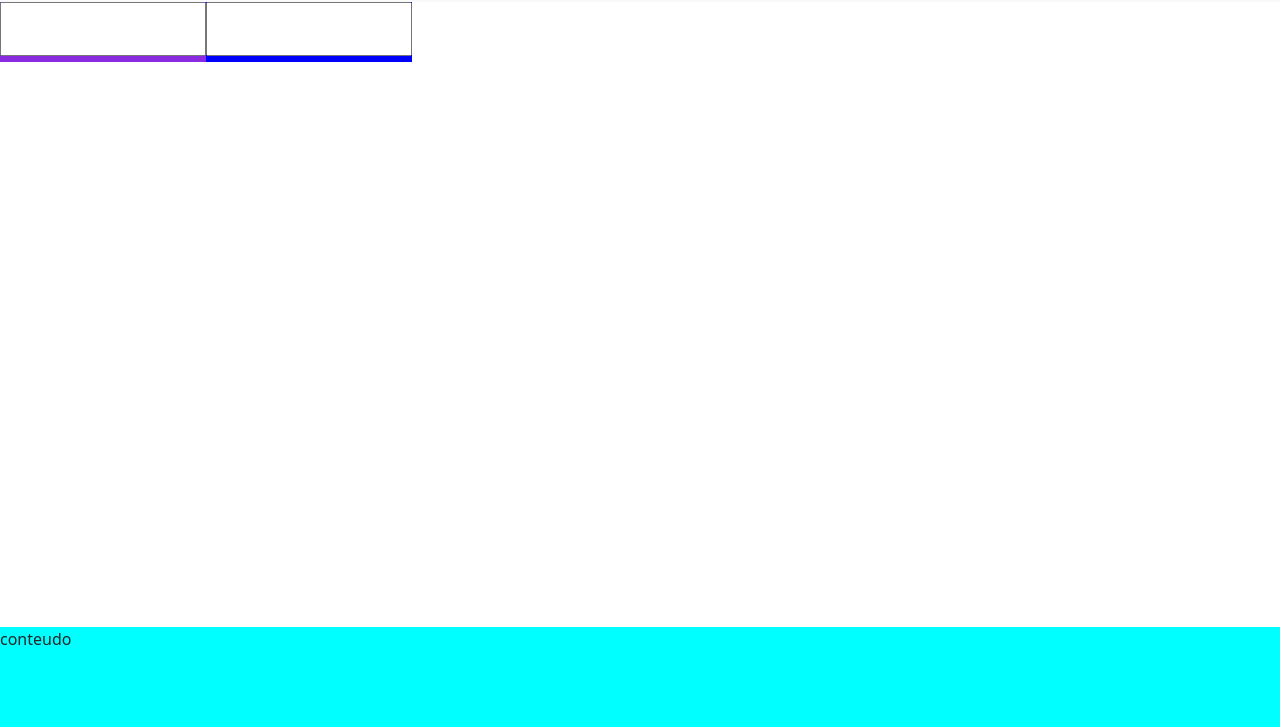
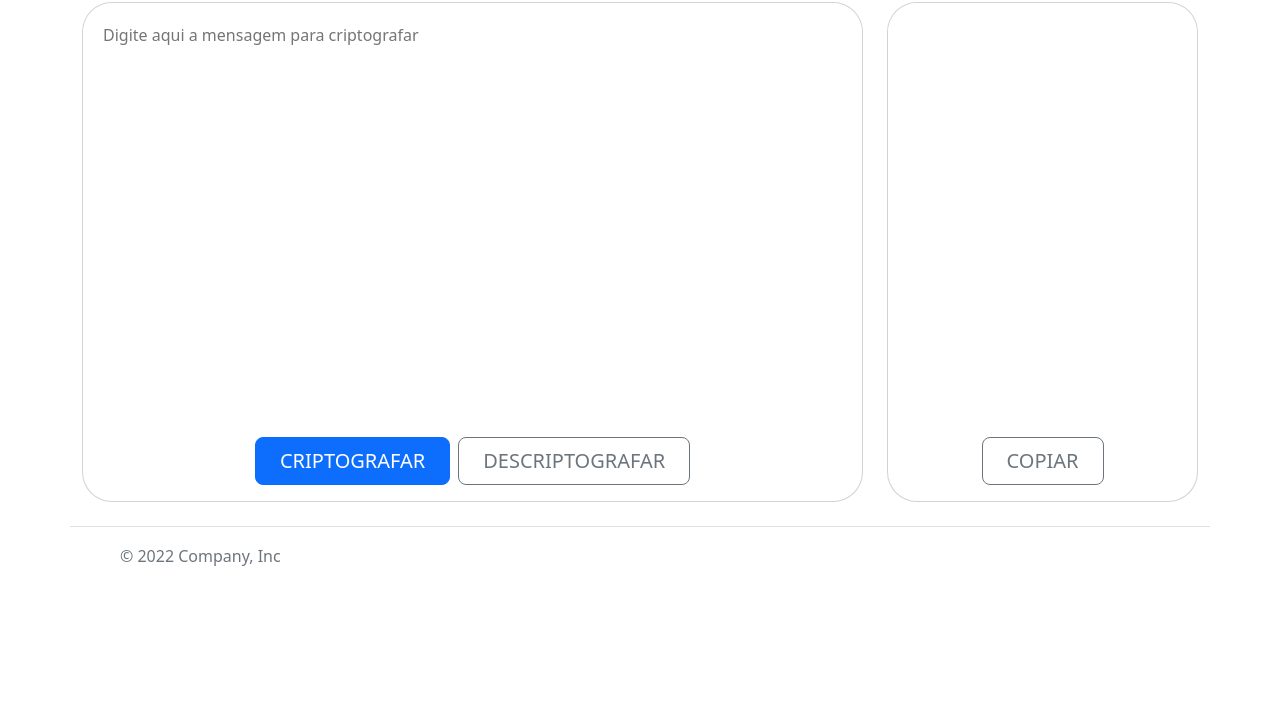
Before and after one commit to xand3/Codificador-Challenge-Oracle, a plain HTML site: page index.html in a window 1280 px wide. Shown: the part 73-800 px from the top of the page. Drawn offline with nearby package versions, Linux system fonts and the light colour scheme.

Commit message:
fazendo organização com bootstrap

```diff
--- a/assets/css/template.css
+++ b/assets/css/template.css
@@ -4,31 +4,29 @@ html, body {
     box-sizing: border-box;
     height: 100%;
 }
-.content {
-    padding-bottom: 100px;
-    display: flex;
-    flex-direction: row;
+textarea {
+    resize: none;
+    height: 100%;
+    border-radius: 30px;
 }
-#mensagem {
-    resize: none;
+#text {
+    padding: 20px;
+    border: none;
 }
-#resultado {
-    resize: none;
+#result {
+    border: none;
+    padding: 20px;
 }
-.codificador-area {
-    background-color: blueviolet;
+.input-area {
+    width: 70%;
 }
-.resultado-area {
-    background-color: blue;
+.result-area {
+    width: 30%;
 }
-
-
-
-footer {
-    width: 100%;
-    height: 100px;
-    position: absolute;
-	bottom: 0;
-	left: 0;
-    background-color: aqua;
+.card {
+    height: 500px;
+    border-radius: 30px;
 }
+.border-none {
+    border: none;
+}
--- a/index.html
+++ b/index.html
@@ -6,8 +6,11 @@
     <meta http-equiv="X-UA-Compatible" content="IE=edge">
     <meta name="viewport" content="width=device-width, initial-scale=1.0">
 
-    <link href="https://cdn.jsdelivr.net/npm/bootstrap@5.2.0/dist/css/bootstrap.min.css" rel="stylesheet" integrity="sha384-gH2yIJqKdNHPEq0n4Mqa/HGKIhSkIHeL5AyhkYV8i59U5AR6csBvApHHNl/vI1Bx" crossorigin="anonymous">
-    <script src="https://cdn.jsdelivr.net/npm/bootstrap@5.2.0/dist/js/bootstrap.bundle.min.js" integrity="sha384-A3rJD856KowSb7dwlZdYEkO39Gagi7vIsF0jrRAoQmDKKtQBHUuLZ9AsSv4jD4Xa" crossorigin="anonymous"></script>
+    <link href="https://cdn.jsdelivr.net/npm/bootstrap@5.2.0/dist/css/bootstrap.min.css" rel="stylesheet"
+        integrity="sha384-gH2yIJqKdNHPEq0n4Mqa/HGKIhSkIHeL5AyhkYV8i59U5AR6csBvApHHNl/vI1Bx" crossorigin="anonymous">
+    <script src="https://cdn.jsdelivr.net/npm/bootstrap@5.2.0/dist/js/bootstrap.bundle.min.js"
+        integrity="sha384-A3rJD856KowSb7dwlZdYEkO39Gagi7vIsF0jrRAoQmDKKtQBHUuLZ9AsSv4jD4Xa"
+        crossorigin="anonymous"></script>
 
     <link rel="stylesheet" href="assets/css/template.css">
 
@@ -16,12 +19,11 @@
 </head>
 
 <body>
-    <header>
-        <nav class="navbar bg-light">
+    <header class="container">
+        <nav class="navbar">
             <div class="container-fluid">
                 <a class="navbar-brand" href="#">
-                    <img src="assets/img/logo-alura.png" alt="Logo da Alura"
-                        class="d-inline-block align-text-top">
+                    <img src="assets/img/logo-alura.png" alt="Logo da Alura" class="d-inline-block align-text-top">
                 </a>
             </div>
         </nav>
@@ -29,20 +31,53 @@
     </header>
 
     <main>
-        <div class="content">
-            <div class="codificador-area">
-                <textarea name="" id="mensagem" ></textarea>
+        <div class="d-flex flex-row container mb-2">
+            <div class="input-area">
+                <div class="card">
+                    <textarea name="" id="text" placeholder="Digite aqui a mensagem para criptografar"></textarea>
+                    <div class="card-body">
+                            <div class="d-grid gap-2 d-sm-flex justify-content-sm-center">
+                                <button type="button" class="btn btn-primary btn-lg px-4 gap-3">CRIPTOGRAFAR</button>
+                                <button type="button" class="btn btn-outline-secondary btn-lg px-4">DESCRIPTOGRAFAR</button>
+                            </div>
+                    </div>
+                </div>
             </div>
-            <div class="resultado-area">
-                <textarea name="" id="resultado"></textarea>
+            <div class="result-area">
+                <div class="card ms-4">
+                    <textarea name="" id="result"></textarea>
+                    <div class="card-body">
+                            <div class="d-grid gap-2 d-sm-flex justify-content-sm-center">
+                                <button type="button" class="btn btn-outline-secondary btn-lg px-4">COPIAR</button>
+                            </div>
+                    </div>
+                </div>
             </div>
         </div>
     </main>
 
-    <footer>
-        <div class="footer-area">
-            conteudo
+    <footer class="container d-flex flex-wrap justify-content-between align-items-center py-3 my-4 border-top">
+        <div class="col-md-4 d-flex align-items-center">
+            <a href="/" class="mb-3 me-2 mb-md-0 text-muted text-decoration-none lh-1">
+                <svg class="bi" width="30" height="24">
+                    <use xlink:href="#bootstrap" />
+                </svg>
+            </a>
+            <span class="mb-3 mb-md-0 text-muted">&copy; 2022 Company, Inc</span>
         </div>
+
+        <ul class="nav col-md-4 justify-content-end list-unstyled d-flex">
+            <li class="ms-3"><a class="text-muted" href="#"><svg class="bi" width="24" height="24">
+                        <use xlink:href="#twitter" />
+                    </svg></a></li>
+            <li class="ms-3"><a class="text-muted" href="#"><svg class="bi" width="24" height="24">
+                        <use xlink:href="#instagram" />
+                    </svg></a></li>
+            <li class="ms-3"><a class="text-muted" href="#"><svg class="bi" width="24" height="24">
+                        <use xlink:href="#facebook" />
+                    </svg></a></li>
+        </ul>
     </footer>
 </body>
+
 </html>
```
